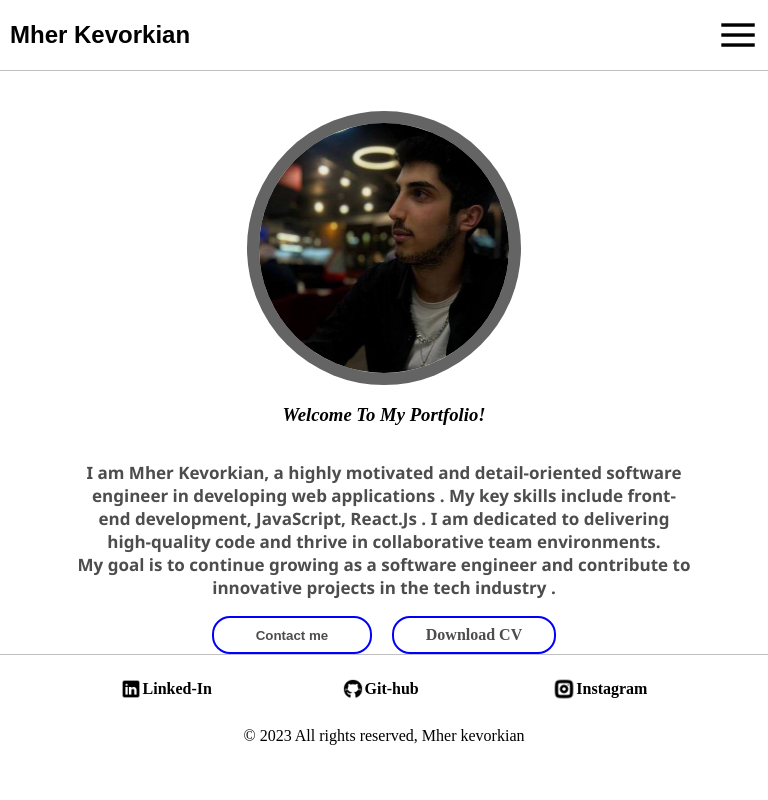
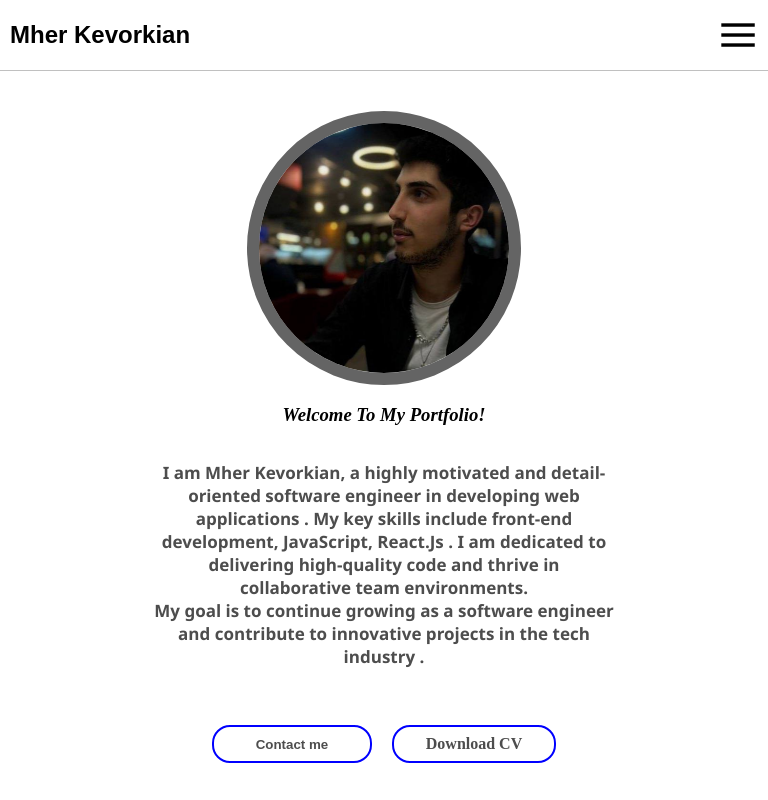
Before and after one commit to MherKK/MherKevorkiansCV, a React (Vite) app: page / in a window 768 px wide. Shown: the top 800 px of the page. Built offline with nearby package versions, Linux system fonts and the light colour scheme.

Commit message:
fixing home page

```diff
--- a/src/Components/Home/home.css
+++ b/src/Components/Home/home.css
@@ -3,6 +3,7 @@
     flex-direction: column;
     align-items: center;
     margin-top: 40px;
+    margin-bottom: 170px;
 }
 
 .profile {
@@ -48,9 +49,13 @@
 }
 
 
-@media (min-width:700px) {}
+@media (min-width:600px) {
+    .home-container {
+        margin-bottom: 190px;
+    }
+}
 
-@media (min-width:1000px) {
+@media (min-width:700px) {
 
     .home-container {
         margin-top: 40px;
--- a/src/Components/NavBar/NavBar.css
+++ b/src/Components/NavBar/NavBar.css
@@ -107,7 +107,7 @@
         width: 230px;
         height: 100vh;
         background-color: white;
-        transition: 1s ease-in-out all;
+        transition: 0.4s ease-in-out all;
 
     }
 
```
